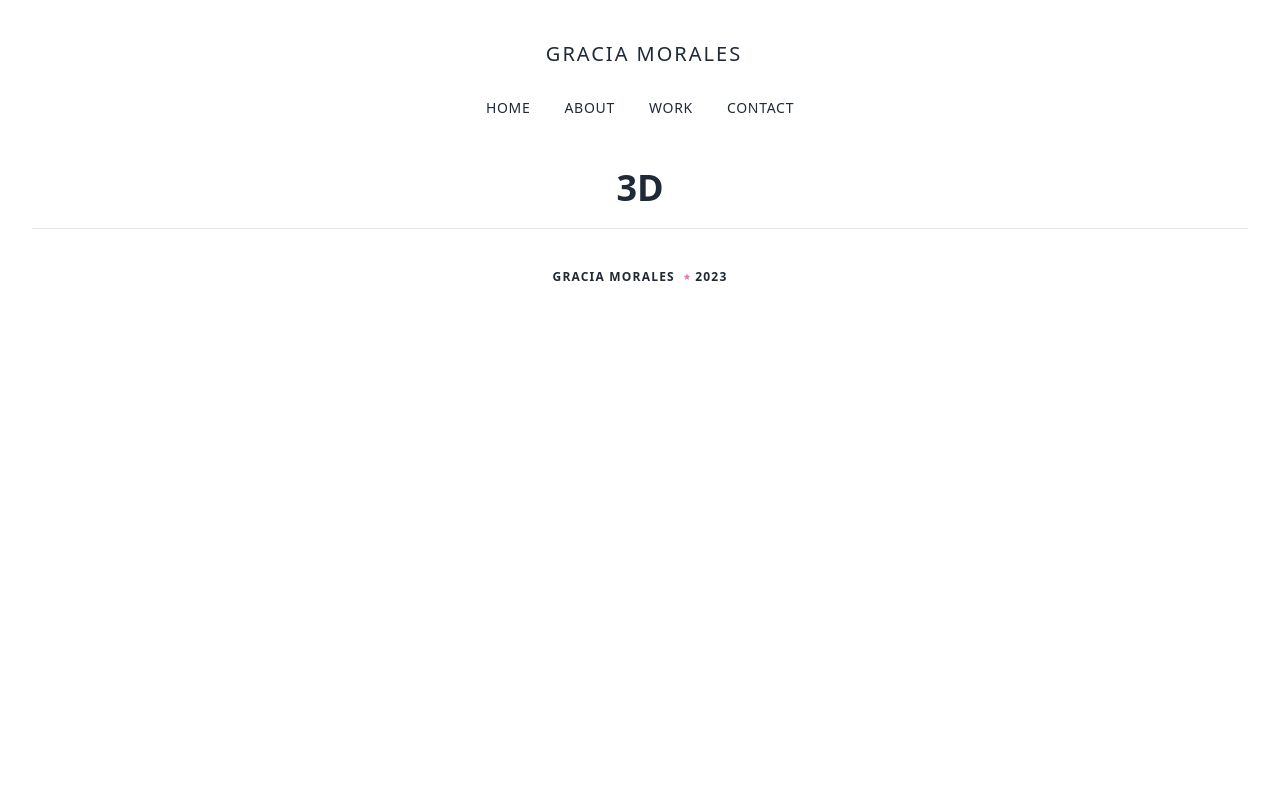
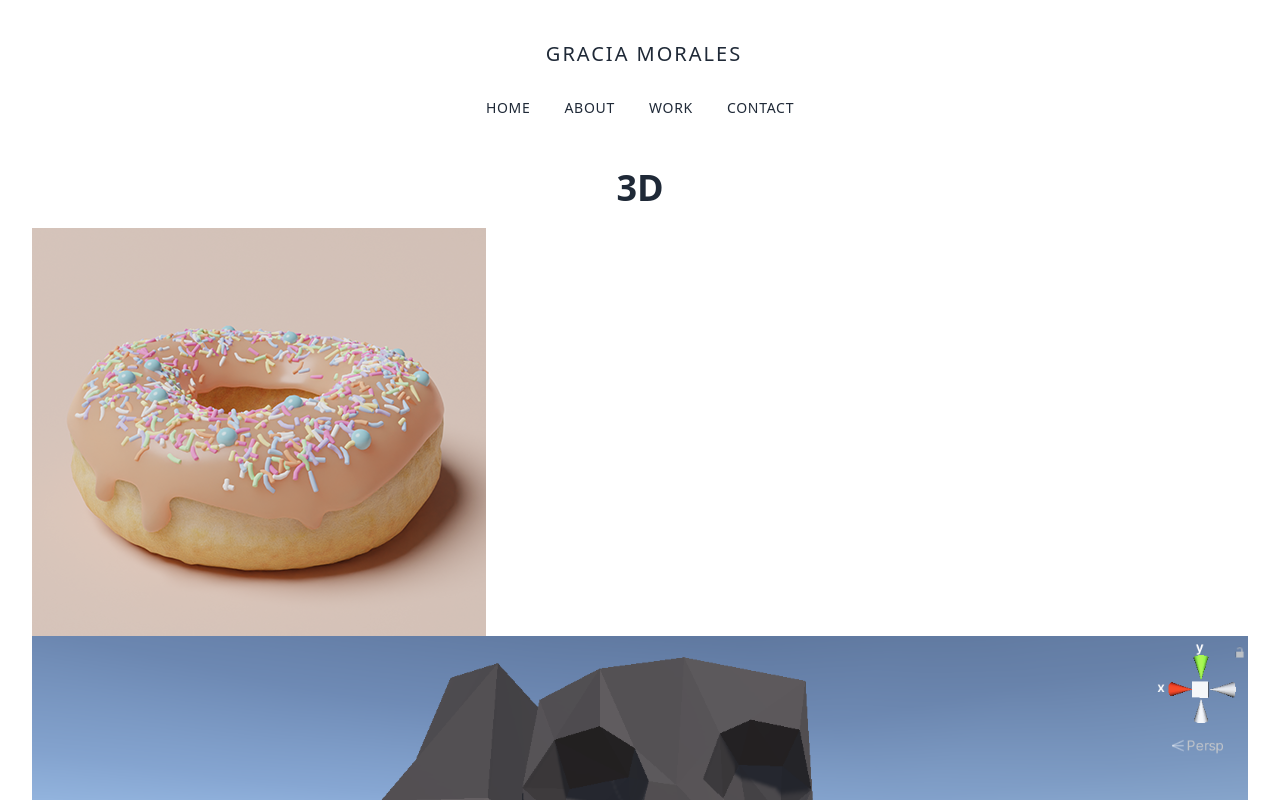
Before and after one commit to graxxia/portfolio, a Next.js app in the folder frontend/: page /portfolio/3D in a window 1280 px wide. Shown: the top 800 px of the page. Built offline with nearby package versions, Linux system fonts and the light colour scheme.

Commit message:
Updated Import
Fixed 3D.tsx file

```diff
--- a/frontend/pages/portfolio/3D.tsx
+++ b/frontend/pages/portfolio/3D.tsx
@@ -3,7 +3,7 @@ import { importAll } from "../../util/util";
 require.context("../../public/assets/3D", false, /\.(png|jpe?g|svg|gif)$/);
 
 const images = importAll(
-  require.context("../../public/assets/3d", false, /\.(png|jpe?g|svg|gif)$/)
+  require.context("../../public/assets/3D", false, /\.(png|jpe?g|svg|gif)$/)
 );
 
 function ThreeD() {
```
